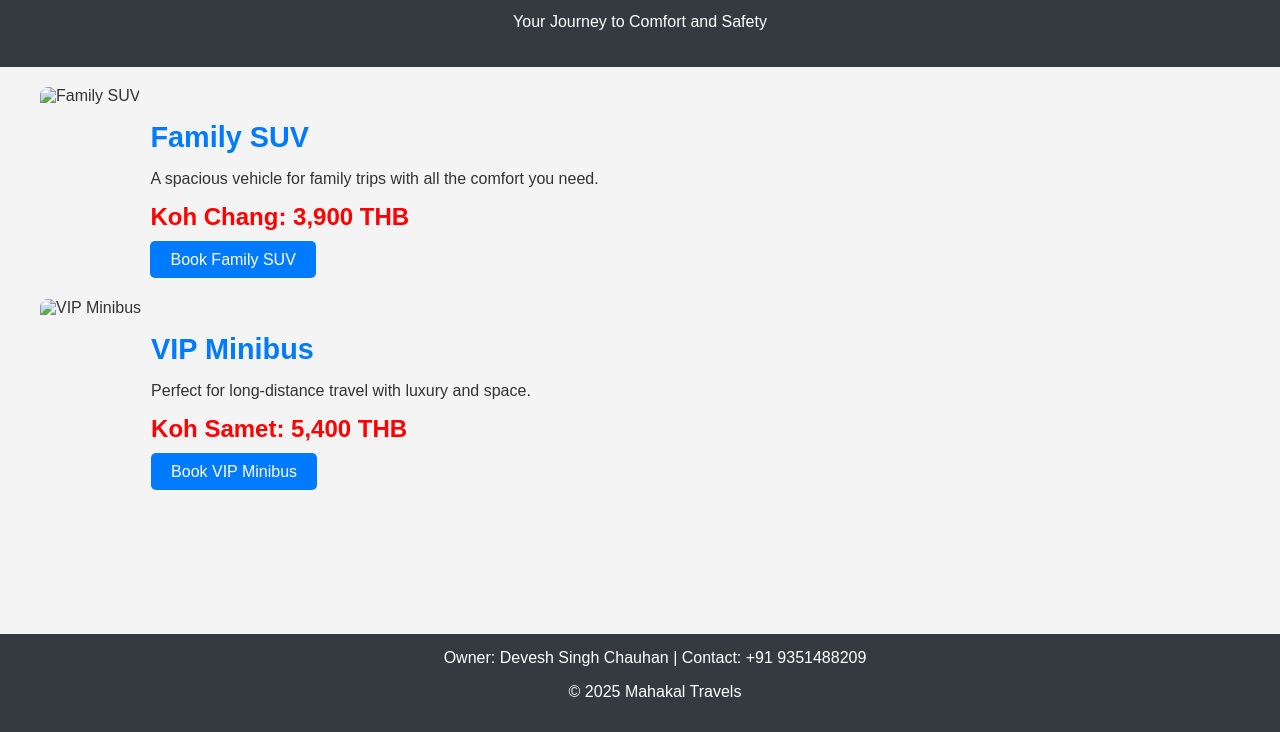
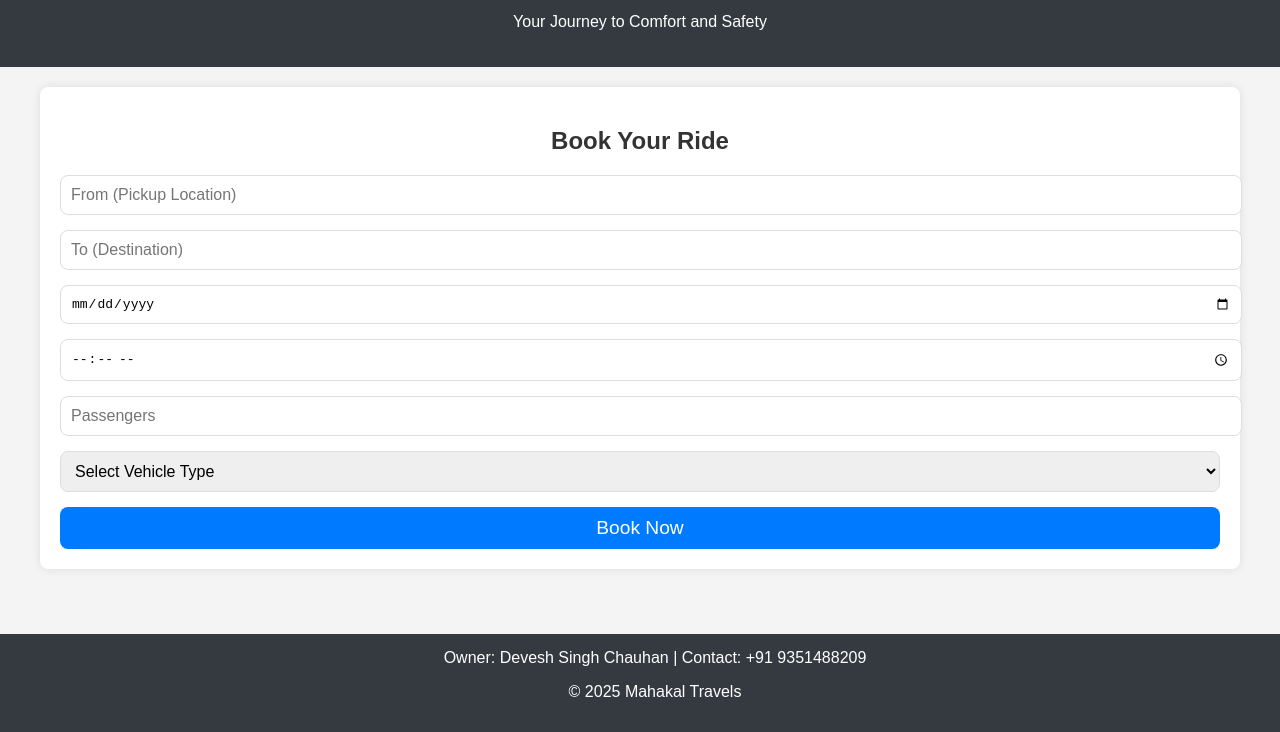
Before and after one commit to Shiv6655/mahakal-travels, a plain HTML site: page index.html in a window 1280 px wide. Shown: the part 68-800 px from the top of the page. Drawn offline with Linux system fonts and the light colour scheme.

Commit message:
Update index.html

```diff
--- a/index.html
+++ b/index.html
@@ -30,42 +30,87 @@
             padding: 20px;
         }
 
-        .service {
-            display: flex;
-            justify-content: space-between;
+        .booking-form {
+            background-color: white;
+            padding: 20px;
+            border-radius: 8px;
+            box-shadow: 0 0 10px rgba(0, 0, 0, 0.1);
+            margin-bottom: 40px;
+        }
+
+        .booking-form h2 {
+            text-align: center;
             margin-bottom: 20px;
         }
 
-        .service img {
-            max-width: 100%;
+        .booking-form input, .booking-form select {
+            width: 100%;
+            padding: 10px;
+            margin-bottom: 15px;
+            border-radius: 8px;
+            border: 1px solid #ddd;
+            font-size: 1em;
+        }
+
+        .booking-form button {
+            width: 100%;
+            padding: 10px;
+            background-color: #007bff;
+            color: white;
+            border: none;
+            border-radius: 8px;
+            font-size: 1.2em;
+        }
+
+        .booking-form button:hover {
+            background-color: #0056b3;
+        }
+
+        .vehicle-selection {
+            display: none;
+            background-color: white;
+            padding: 20px;
+            border-radius: 8px;
+            box-shadow: 0 0 10px rgba(0, 0, 0, 0.1);
+        }
+
+        .vehicle-selection h2 {
+            text-align: center;
+            margin-bottom: 20px;
+        }
+
+        .vehicle {
+            display: flex;
+            justify-content: space-between;
+            align-items: center;
+            padding: 10px 0;
+            border-bottom: 1px solid #ddd;
+        }
+
+        .vehicle img {
+            max-width: 100px;
             height: auto;
             border-radius: 8px;
         }
 
-        .service-info {
+        .vehicle-info {
             flex: 1;
             padding: 10px;
         }
 
-        .service-info h2 {
-            color: #007bff;
-            font-size: 1.8em;
-            margin-bottom: 10px;
+        .vehicle-info h3 {
+            font-size: 1.5em;
+            margin: 0 0 10px;
         }
 
-        .service-info p {
-            font-size: 1em;
+        .vehicle-info .price {
+            font-size: 1.2em;
+            font-weight: bold;
+            color: red;
             margin-bottom: 15px;
         }
 
-        .service-info .price {
-            font-size: 1.5em;
-            font-weight: bold;
-            color: red;
-            margin-bottom: 20px;
-        }
-
-        .service-info .btn {
+        .vehicle-info .btn {
             background-color: #007bff;
             color: white;
             padding: 10px 20px;
@@ -73,7 +118,7 @@
             border-radius: 5px;
         }
 
-        .service-info .btn:hover {
+        .vehicle-info .btn:hover {
             background-color: #0056b3;
         }
 
@@ -91,41 +136,85 @@
             margin: 0;
             font-size: 1em;
         }
+
     </style>
 </head>
 <body>
+
 <header>
     <h1>Mahakal Travels</h1>
     <p>Your Journey to Comfort and Safety</p>
 </header>
 
 <div class="container">
-        <section class="service">
-            <img src="car-image.jpg" alt="Family SUV">
-            <div class="service-info">
-                <h2>Family SUV</h2>
-                <p>A spacious vehicle for family trips with all the comfort you need.</p>
-                <div class="price">Koh Chang: 3,900 THB</div>
-                <a href="#" class="btn">Book Family SUV</a>
+    <!-- Booking Form -->
+    <div class="booking-form">
+        <h2>Book Your Ride</h2>
+        <form id="bookingForm">
+            <input type="text" id="pickupLocation" placeholder="From (Pickup Location)" required>
+            <input type="text" id="destination" placeholder="To (Destination)" required>
+            <input type="date" id="date" required>
+            <input type="time" id="time" required>
+            <input type="number" id="passengers" placeholder="Passengers" required>
+            <select id="vehicleType" required>
+                <option value="">Select Vehicle Type</option>
+                <option value="Hatchback">Hatchback</option>
+                <option value="SUV">SUV</option>
+                <option value="Minibus">Minibus</option>
+            </select>
+            <button type="submit">Book Now</button>
+        </form>
     </div>
-        </section>
 
-        <section class="service">
-            <img src="car-image.jpg" alt="VIP Minibus">
-            <div class="service-info">
-                <h2>VIP Minibus</h2>
-                <p>Perfect for long-distance travel with luxury and space.</p>
-                <div class="price">Koh Samet: 5,400 THB</div>
-                <a href="#" class="btn">Book VIP Minibus</a>
+    <!-- Vehicle Selection (Hidden by default) -->
+    <div class="vehicle-selection" id="vehicleSelection">
+        <h2>Select Your Vehicle</h2>
+
+        <div class="vehicle">
+            <img src="car1.jpg" alt="Hatchback">
+            <div class="vehicle-info">
+                <h3>Hatchback</h3>
+                <p>Comfortable for short trips.</p>
+                <div class="price">₹ 1,000</div>
+                <a href="#" class="btn">Book Hatchback</a>
             </div>
-        </section>
+        </div>
 
-        <!-- More service sections as needed -->
+        <div class="vehicle">
+            <img src="car2.jpg" alt="SUV">
+            <div class="vehicle-info">
+                <h3>SUV</h3>
+                <p>Spacious for long trips with family.</p>
+                <div class="price">₹ 2,500</div>
+                <a href="#" class="btn">Book SUV</a>
+            </div>
+        </div>
+
+        <div class="vehicle">
+            <img src="car3.jpg" alt="Minibus">
+            <div class="vehicle-info">
+                <h3>Minibus</h3>
+                <p>Ideal for large groups.</p>
+                <div class="price">₹ 4,000</div>
+                <a href="#" class="btn">Book Minibus</a>
+            </div>
+        </div>
+
+    </div>
 </div>
 
 <footer>
     <p class="contact-info">Owner: Devesh Singh Chauhan | Contact: +91 9351488209</p>
     <p>© 2025 Mahakal Travels</p>
 </footer>
+
+<script>
+    document.getElementById('bookingForm').addEventListener('submit', function (e) {
+        e.preventDefault();
+        // Show vehicle selection
+        document.querySelector('.vehicle-selection').style.display = 'block';
+    });
+</script>
+
 </body>
 </html>
```
Lines whose indentation alone changed are shown as unchanged.
